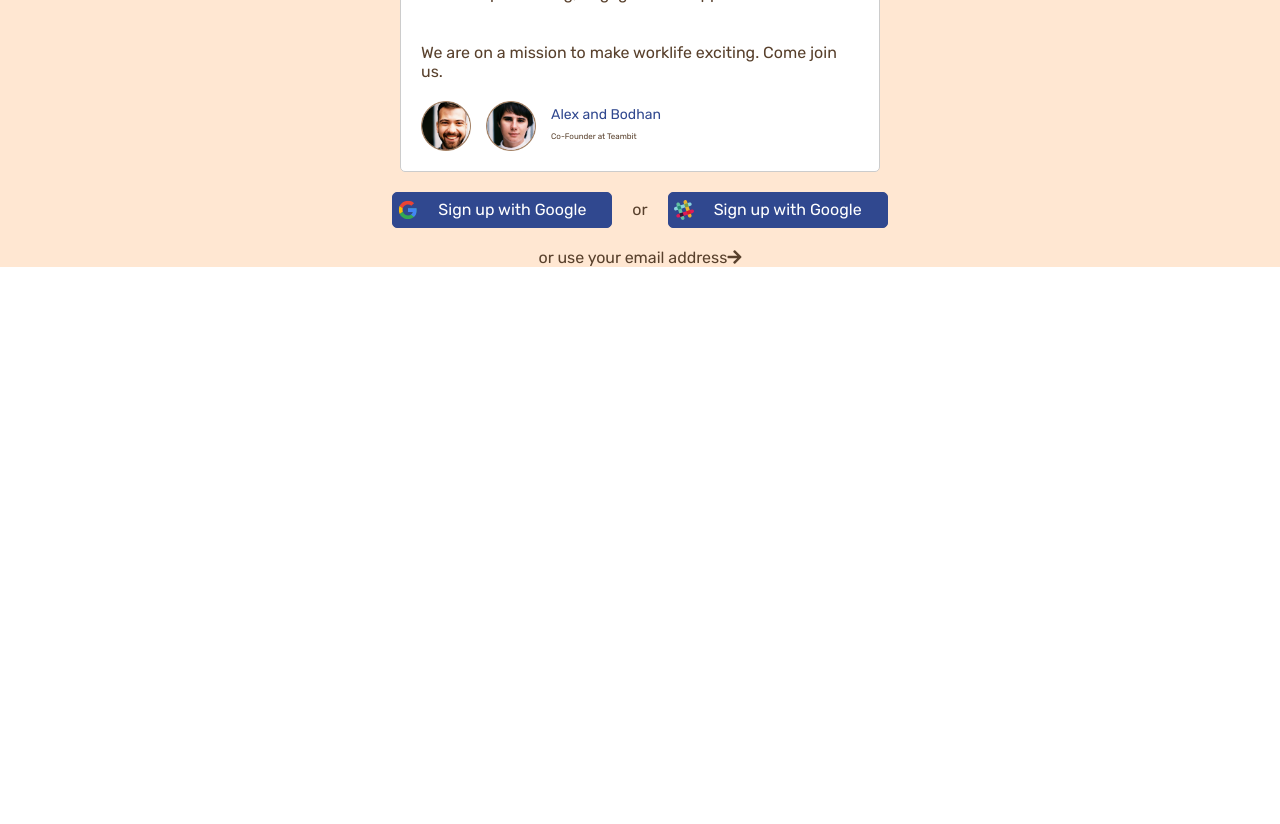
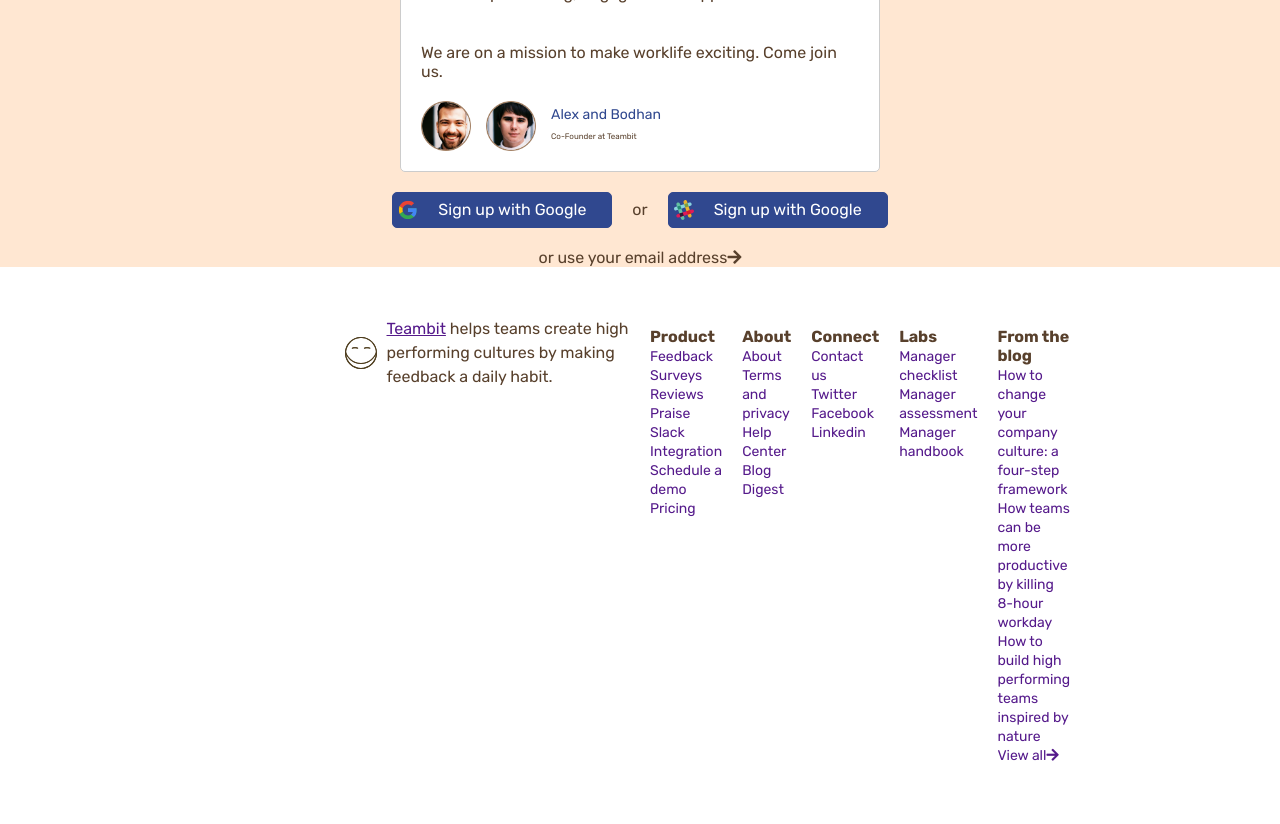
Before and after one commit to marco-silvestri/node-sass-teambit, a website: page index.html in a window 1280 px wide. Shown: the part 4760-5584 px from the top of the page. Before the commit the page ends 5027 px from the top, so only its background shows below. Drawn offline with Linux system fonts and the light colour scheme.

Commit message:
Footer & Sitemap
-TODO Polish;
-TODO Adjust respo

```diff
--- a/index.html
+++ b/index.html
@@ -164,5 +164,51 @@
             <span>or use your email address<i class="fas fa-arrow-right"></i></span>
         </div>
     </div>
+    <footer class="footer">
+        <div class="footer__motto">
+            <img src="assets/img/logo-small.svg" alt="Logo">
+            <p><a href="">Teambit</a> helps teams create high performing cultures by making feedback a daily habit.</p>
+        </div>
+        <div class="footer__site-map">
+            <ul class="footer__site-map__element">
+                <li>Product</li>
+                <li><a href="">Feedback</a></li>
+                <li><a href="">Surveys</a></li>
+                <li><a href="">Reviews</a></li>
+                <li><a href="">Praise</a></li>
+                <li><a href="">Slack Integration</a></li>
+                <li><a href="">Schedule a demo</a></li>
+                <li><a href="">Pricing</a></li>
+            </ul>
+            <ul class="footer__site-map__element">
+                <li>About</li>
+                <li><a href="">About</a></li>
+                <li><a href="">Terms and privacy</a></li>
+                <li><a href="">Help Center</a></li>
+                <li><a href="">Blog</a></li>
+                <li><a href="">Digest</a></li>
+            </ul>
+            <ul class="footer__site-map__element">
+                <li>Connect</li>
+                <li><a href="">Contact us</a></li>
+                <li><a href="">Twitter</a></li>
+                <li><a href="">Facebook</a></li>
+                <li><a href="">Linkedin</a></li>
+            </ul>
+            <ul class="footer__site-map__element">
+                <li>Labs</li>
+                <li><a href="">Manager checklist</a></li>
+                <li><a href="">Manager assessment</a></li>
+                <li><a href="">Manager handbook</a></li>
+            </ul>
+            <ul class="footer__site-map__element">
+                <li>From the blog</li>
+                <li><a href="">How to change your company culture: a four-step framework</a></li>
+                <li><a href="">How teams can be more productive by killing 8-hour workday</a></li>
+                <li><a href="">How to build high performing teams inspired by nature</a></li>
+                <li><a href="">View all<i class="fas fa-arrow-right"></i></a></li>
+            </ul>
+        </div>
+    </footer>
 </body>
 </html>
--- a/src/partials/_footer.scss
+++ b/src/partials/_footer.scss
@@ -0,0 +1,37 @@
+.footer {
+    display: flex;
+    justify-content: center;
+    width: $col-8;
+    margin: auto;
+    padding: 50px;
+    &__motto{
+        @include flex-horizontal-sa;
+        align-self: start;
+        width: $col-2;
+        img {
+            width: 80px;
+            margin-right: 10px;
+        }
+        p {
+            line-height: 1.5;
+        }
+    }
+    &__site-map{
+        width: $col-2;
+        @include flex-horizontal-sa;
+        &__element{
+            align-self: flex-start;
+            display: inline-block;
+            list-style: none;
+            padding: 10px;
+            li a{
+                text-decoration: none;
+                font-size: $small;
+            }
+            li:first-of-type{
+                font-weight: 700;
+            }
+        }
+
+    }
+}
```
Also changed, not shown: assets/main.css.
